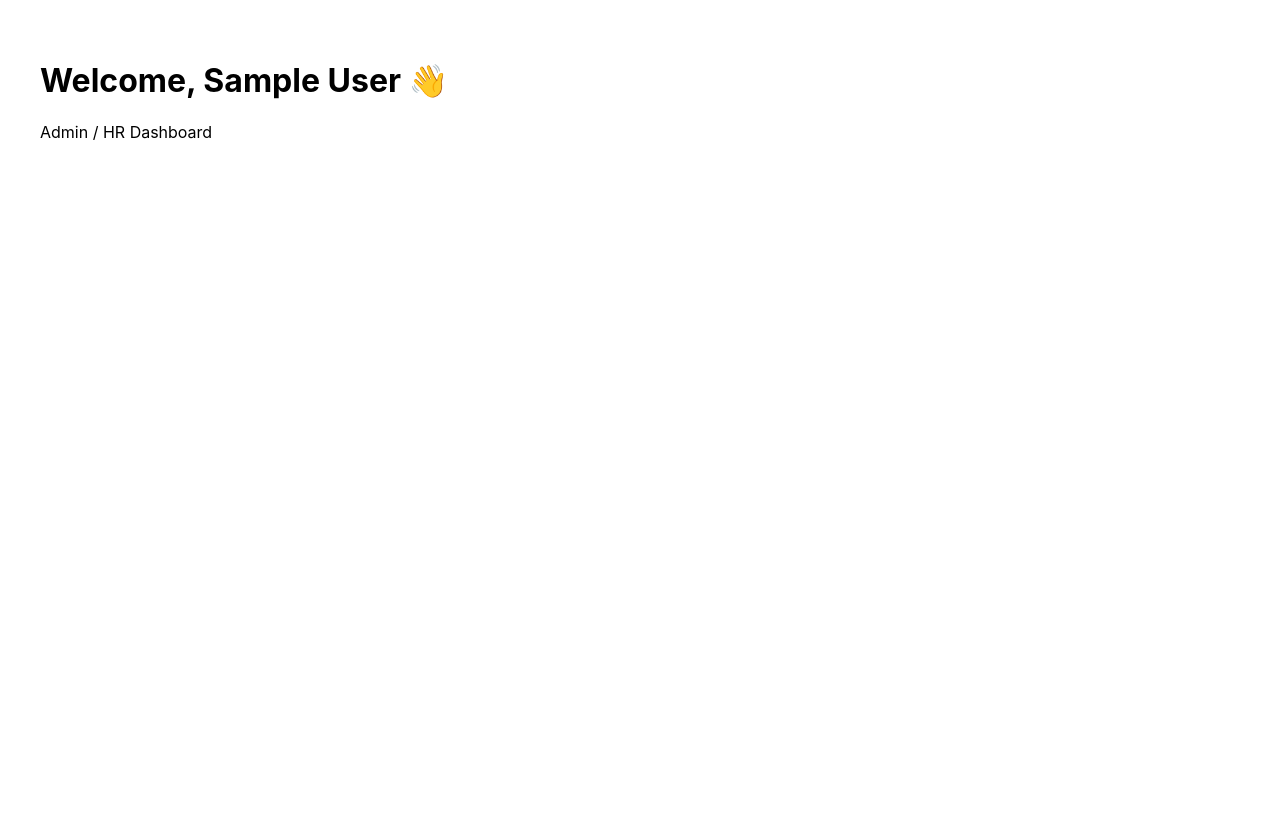
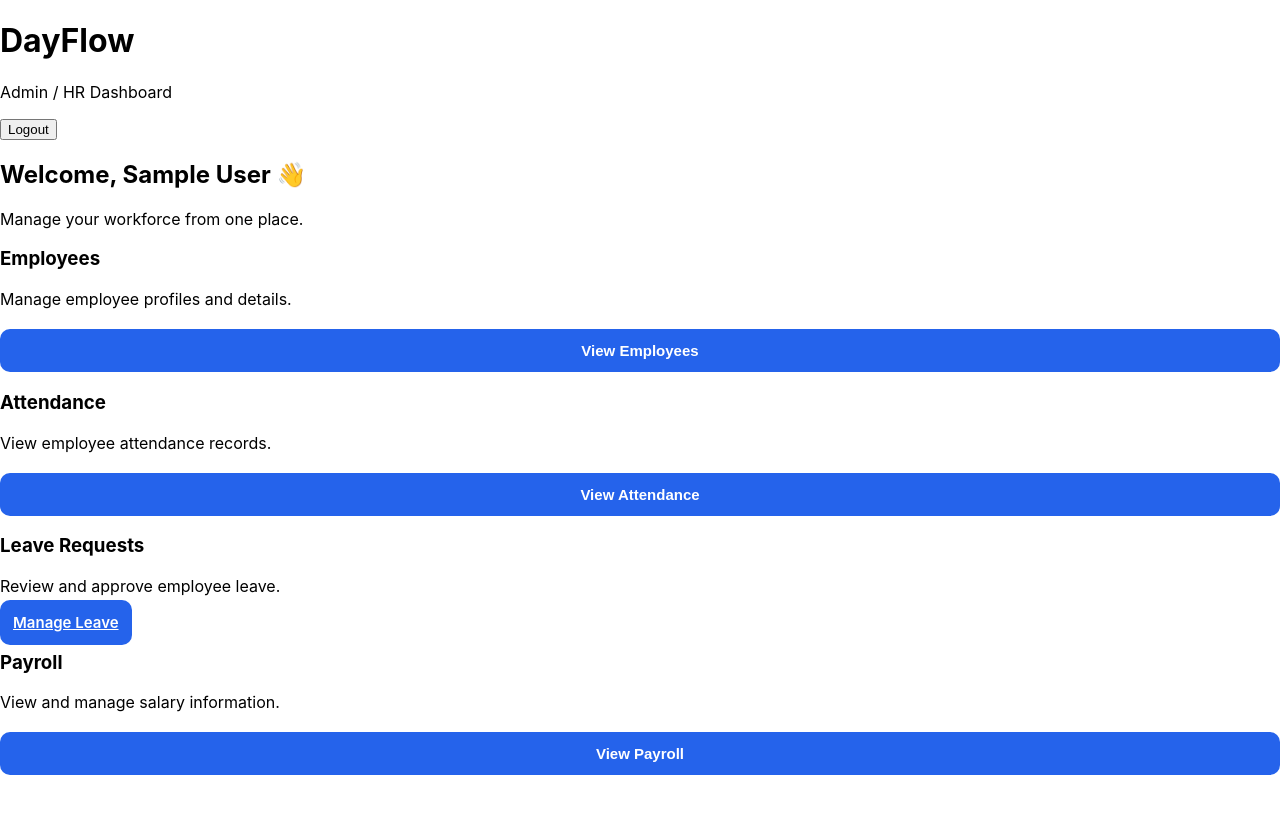
Before and after one commit to harish-dev-prog/dayflow-hackathon, a React app in the folder frontend/: page /admin in a window 1280 px wide. Shown: the top 814 px of the page. Built offline with nearby package versions, Linux system fonts and the light colour scheme; sample sign-in values are in the browser's storage; the HTML template or start-up script is replaced by a standard one.

Commit message:
feat: add role based navigation

```diff
--- a/frontend/src/App.jsx
+++ b/frontend/src/App.jsx
@@ -96,44 +96,203 @@ function Login() {
             {loading ? 'Signing in...' : 'Sign In'}
           </button>
         </form>
-
-        <p className="signup-text">
-          Don't have an account? <span>Sign up</span>
-        </p>
       </div>
     </div>
   )
 }
 
+/* =========================
+   ADMIN DASHBOARD
+========================= */
+
 function AdminDashboard() {
+  const navigate = useNavigate()
   const user = JSON.parse(localStorage.getItem('dayflow_user') || '{}')
 
+  const logout = () => {
+    localStorage.removeItem('dayflow_token')
+    localStorage.removeItem('dayflow_user')
+    navigate('/login')
+  }
+
   return (
-    <div style={{ padding: '40px' }}>
-      <h1>Welcome, {user.name || 'Admin'} 👋</h1>
-      <p>Admin / HR Dashboard</p>
+    <div className="dashboard">
+      <header className="dashboard-header">
+        <div>
+          <h1>DayFlow</h1>
+          <p>Admin / HR Dashboard</p>
+        </div>
+
+        <button className="logout-button" onClick={logout}>
+          Logout
+        </button>
+      </header>
+
+      <main className="dashboard-content">
+        <section className="welcome">
+          <h2>Welcome, {user.name || 'Admin'} 👋</h2>
+          <p>Manage your workforce from one place.</p>
+        </section>
+
+        <section className="dashboard-grid">
+          <div className="dashboard-card">
+            <h3>Employees</h3>
+            <p>Manage employee profiles and details.</p>
+            <button className="primary-button">
+              View Employees
+            </button>
+          </div>
+
+          <div className="dashboard-card">
+            <h3>Attendance</h3>
+            <p>View employee attendance records.</p>
+            <button className="primary-button">
+              View Attendance
+            </button>
+          </div>
+
+          <div className="dashboard-card">
+            <h3>Leave Requests</h3>
+            <p>Review and approve employee leave.</p>
+            <Link to="/leave" className="primary-button">
+              Manage Leave
+            </Link>
+          </div>
+
+          <div className="dashboard-card">
+            <h3>Payroll</h3>
+            <p>View and manage salary information.</p>
+            <button className="primary-button">
+              View Payroll
+            </button>
+          </div>
+        </section>
+      </main>
     </div>
   )
 }
 
+/* =========================
+   EMPLOYEE NAVIGATION
+========================= */
+
+function EmployeeLayout({ children }) {
+  const navigate = useNavigate()
+
+  const logout = () => {
+    localStorage.removeItem('dayflow_token')
+    localStorage.removeItem('dayflow_user')
+    navigate('/login')
+  }
+
+  return (
+    <>
+      <nav
+        style={{
+          display: 'flex',
+          gap: '20px',
+          padding: '15px 30px',
+          borderBottom: '1px solid #ddd',
+          alignItems: 'center',
+        }}
+      >
+        <strong>DayFlow</strong>
+
+        <Link to="/dashboard">Dashboard</Link>
+        <Link to="/leave">Leave</Link>
+
+        <button
+          onClick={logout}
+          style={{ marginLeft: 'auto' }}
+        >
+          Logout
+        </button>
+      </nav>
+
+      {children}
+    </>
+  )
+}
+
+/* =========================
+   ROUTES
+========================= */
+
 function App() {
+  const token = localStorage.getItem('dayflow_token')
+  const user = JSON.parse(
+    localStorage.getItem('dayflow_user') || '{}'
+  )
+
   return (
     <BrowserRouter>
       <Routes>
-        <Route path="/" element={<Navigate to="/login" replace />} />
 
-        <Route path="/login" element={<Login />} />
+        {/* Login */}
+        <Route
+          path="/"
+          element={
+            token
+              ? <Navigate to={user.role === 'admin' ? '/admin' : '/dashboard'} replace />
+              : <Navigate to="/login" replace />
+          }
+        />
 
-        <Route path="/dashboard" element={<EmployeeDashboard />} />
+        <Route
+          path="/login"
+          element={
+            token
+              ? <Navigate to={user.role === 'admin' ? '/admin' : '/dashboard'} replace />
+              : <Login />
+          }
+        />
 
-        <Route path="/leave" element={<Leave />} />
+        {/* Employee Dashboard */}
+        <Route
+          path="/dashboard"
+          element={
+            token && user.role === 'employee' ? (
+              <EmployeeLayout>
+                <EmployeeDashboard />
+              </EmployeeLayout>
+            ) : (
+              <Navigate to="/login" replace />
+            )
+          }
+        />
 
-        <Route path="/admin" element={<AdminDashboard />} />
+        {/* Leave */}
+        <Route
+          path="/leave"
+          element={
+            token ? (
+              <EmployeeLayout>
+                <Leave />
+              </EmployeeLayout>
+            ) : (
+              <Navigate to="/login" replace />
+            )
+          }
+        />
 
+        {/* Admin */}
+        <Route
+          path="/admin"
+          element={
+            token && user.role === 'admin' ? (
+              <AdminDashboard />
+            ) : (
+              <Navigate to="/login" replace />
+            )
+          }
+        />
+
+        {/* Anything unknown */}
         <Route
           path="*"
           element={<Navigate to="/login" replace />}
         />
+
       </Routes>
     </BrowserRouter>
   )
```
